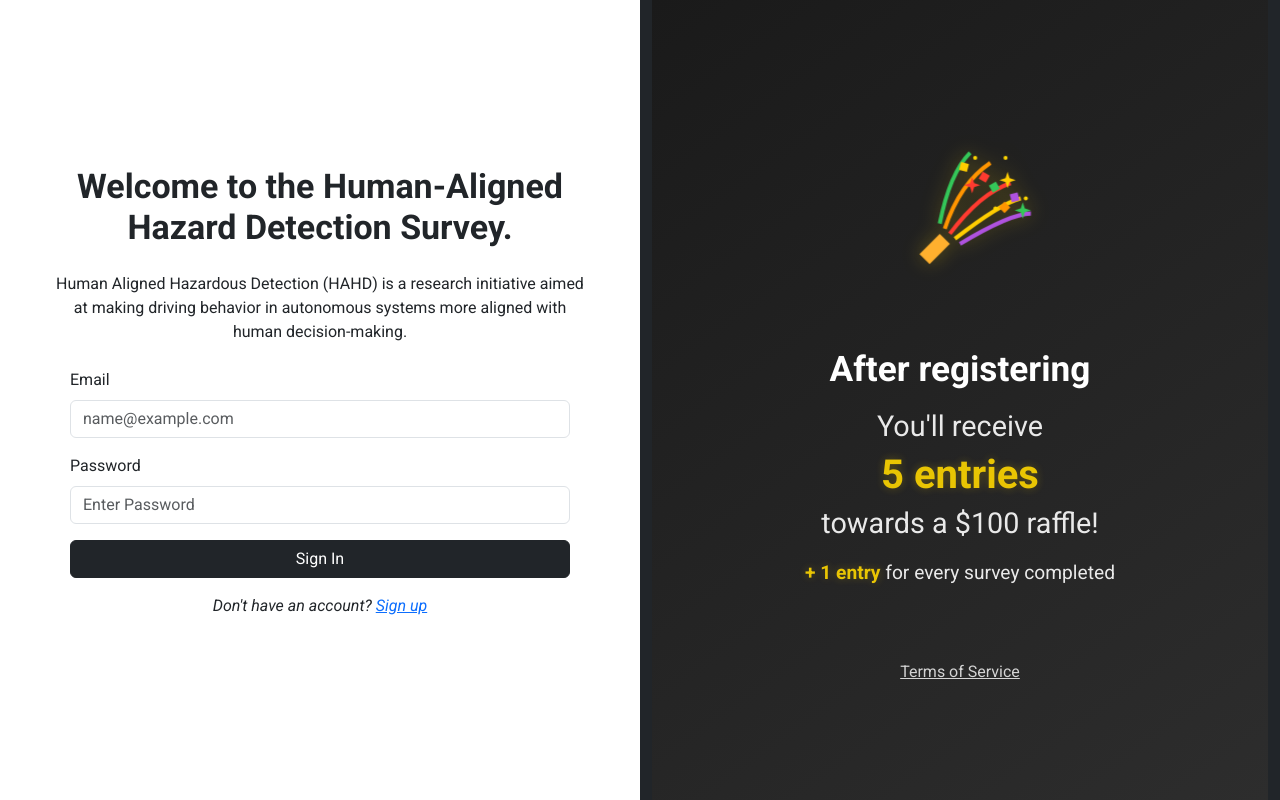
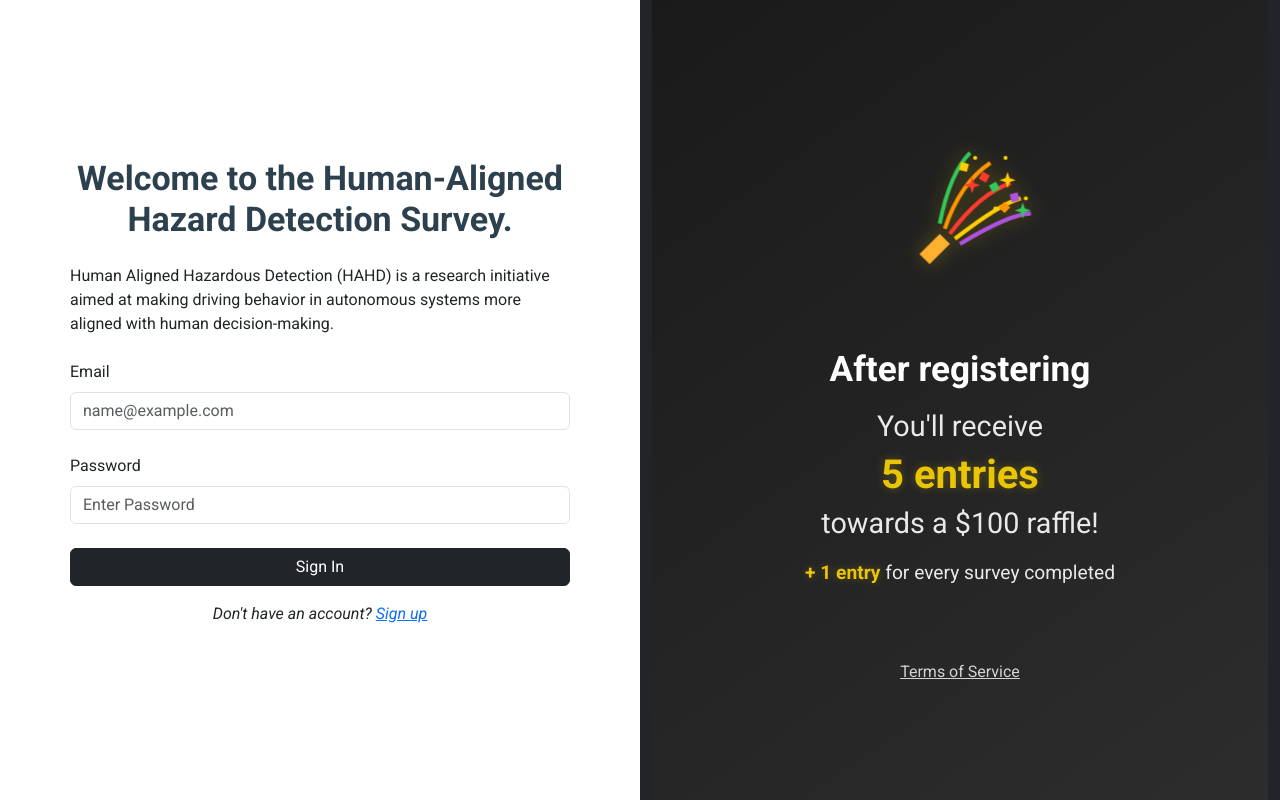
Before and after one commit to notthattal/Human-Alignment-Hazardous-Driving-Detection, a React (Vite) app in the folder frontend/: page / in a window 1280 px wide. Built offline with nearby package versions, Linux system fonts and the light colour scheme.

Commit message:
made a few styling changes to registration form/signin

```diff
--- a/frontend/src/pages/LandingPage/LandingPage.module.css
+++ b/frontend/src/pages/LandingPage/LandingPage.module.css
@@ -1,3 +1,7 @@
+* {
+  font-family: 'Roboto', sans-serif;
+}
+
 .container {
     min-height: 100vh;
     background-color: #f8f9fa;
@@ -12,7 +16,7 @@
     font-size: 2.5rem;
     font-weight: 600;
     font-style: italic;
-    color: #212529;
+    color: #2D404E;
     z-index: 1100;
   }
 
@@ -57,10 +61,12 @@
     background-color: white;
     padding: 10px;
     border-radius: 8px;
+    font-weight: 700;
   }
 
   .stepNumber {
     font-size: 1.8rem;
+    color: #2D404E;
   }
 
   .stepTitle {
--- a/frontend/src/pages/LandingPage/LandingPage.tsx
+++ b/frontend/src/pages/LandingPage/LandingPage.tsx
@@ -45,7 +45,7 @@ const LandingPage: React.FC = () => {
                         <div className={styles.carouselItem}>
                             <div className={styles.content}>
                                 <div className={styles.stepHeader}>
-                                    <i className={`bi bi-1-square ${styles.stepNumber}`}></i>
+                                    <div className={styles.stepNumber}>1)</div>
                                     <h2 className={styles.stepTitle}>Eye-Tracker Calibration</h2>
                                 </div>
                                 <p className={styles.description}>
@@ -67,7 +67,7 @@ const LandingPage: React.FC = () => {
                         <div className={styles.carouselItem}>
                             <div className={styles.content}>
                                 <div className={styles.stepHeader}>
-                                    <i className={`bi bi-2-square ${styles.stepNumber}`}></i>
+                                <div className={styles.stepNumber}>2)</div>
                                     <h2 className={styles.stepTitle}>Observe Driving Footage</h2>
                                 </div>
                                 <p className={styles.description}>
@@ -131,7 +131,7 @@ const LandingPage: React.FC = () => {
                         <div className={styles.carouselItem}>
                             <div className={styles.content}>
                                 <div className={styles.stepHeader}>
-                                    <i className={`bi bi-3-square ${styles.stepNumber}`}></i>
+                                <div className={styles.stepNumber}>3)</div>
                                     <h2 className={styles.stepTitle}>Post-Simulation Survey</h2>
                                 </div>
                                 <p className={styles.description}>
--- a/frontend/src/pages/Registration/RegistrationPage.module.css
+++ b/frontend/src/pages/Registration/RegistrationPage.module.css
@@ -3,11 +3,13 @@
     font-family: 'Roboto', sans-serif;
     text-align: center;
     font-weight: 700;
+    color: #2D404E;
 }
 
 .content {
     font-family: 'Roboto', sans-serif;
-    text-align: center;
+    text-align: left;
+    font-style: italic;
 }
 
 .confirmPasswordWarning {
@@ -30,11 +32,14 @@
 }
 
 .containerWrapper {
-    max-width: 100vw;
     width: 70%;
     display: flex;
     flex-direction: column;
-    gap: 50px;
+    background-color: white;
+    padding: 25px;
+    border-radius: 12px;
+    box-shadow: 0 10px 25px rgba(0, 0, 0, 0.15),
+                0 5px 15px rgba(0, 0, 0, 0.1);
 }
 
 .buttonGroup {
--- a/frontend/src/pages/Registration/RegistrationPage.tsx
+++ b/frontend/src/pages/Registration/RegistrationPage.tsx
@@ -140,7 +140,7 @@ const RegistrationPage: React.FC = () => {
         if (name === 'referredByUser' && value.length == REFERRAL_CODE_LENGTH) {
             const referralCode: ReferralCode = { code: value }
             handleValidateReferral(referralCode);
-        } else if (name === 'referredByUser' && value.length >= 1 ) {
+        } else if (name === 'referredByUser' && value.length >= 1) {
             setIsValidReferral(false);
         }
     };
@@ -206,7 +206,8 @@ const RegistrationPage: React.FC = () => {
     }
 
     return (
-        <Container fluid className="vh-100 px-4 py-4">
+        <div className={styles.container}>
+            <Container className={styles.containerWrapper}>
                 <Row className="h-100">
                     {/* First Column */}
                     <Col
@@ -216,8 +217,8 @@ const RegistrationPage: React.FC = () => {
                             <h1 className={`${styles.title} mb-4 text-center`}>
                                 Survey Registration
                             </h1>
-                        <p className={`${styles.content} mb-4 text-center`}>
-                            This form collects information to understand how different backgrounds influence hazard detection while driving. Your responses are confidential and used only for research purposes. Participation is voluntary
+                            <p className={`${styles.content} mb-4`}>
+                               <span style={{color: 'red'}}>*</span> This form collects information to understand how different backgrounds influence hazard detection while driving. Your responses are confidential and used only for research purposes. Participation is voluntary
                             </p>
                         </div>
                         <div style={{ maxWidth: '700px', width: '100%' }}>
@@ -448,6 +449,7 @@ const RegistrationPage: React.FC = () => {
                     </Col>
                 </Row>
             </Container>
+        </div>
     )
 }
 
--- a/frontend/src/pages/SignIn/SignInPage.module.css
+++ b/frontend/src/pages/SignIn/SignInPage.module.css
@@ -3,11 +3,24 @@
     font-family: 'Roboto', sans-serif;
     text-align: center;
     font-weight: 700;
+    color: #2D404E;
   }
 
   .content {
     font-family: 'Roboto', sans-serif;
-    text-align: center;
+    text-align: left;
+  }
+
+  .contentWrapper {
+    max-width: 500px;
+  }
+
+  .headerWrapper {
+    display: flex;
+    flex-direction: column;
+    max-width: 600px;
+    align-items: center;
+    justify-content: center;
   }
 
   .confirmPasswordWarning {
--- a/frontend/src/pages/SignIn/SignInPage.tsx
+++ b/frontend/src/pages/SignIn/SignInPage.tsx
@@ -190,16 +190,18 @@ const SignInPage: React.FC = () => {
                 <Col
                     md={6}
                     className="d-flex flex-column justify-content-center align-items-center px-5">
-                    <div style={{ maxWidth: '650px' }}>
+                    <div className={styles.headerWrapper}>
                         <h1 className={`${styles.title} mb-4 text-center`}>
                             Welcome to the Human-Aligned Hazard Detection Survey.
                         </h1>
-                        <p className={`${styles.content} mb-4 text-center`}>
-                            Human Aligned Hazardous Detection (HAHD) is a research initiative aimed at making driving behavior in autonomous systems more aligned with human decision-making.
-                        </p>
+                        <div className={styles.contentWrapper}>
+                            <p className={`${styles.content} mb-4`}>
+                                Human Aligned Hazardous Detection (HAHD) is a research initiative aimed at making driving behavior in autonomous systems more aligned with human decision-making.
+                            </p>
+                        </div>
                     </div>
                     <Form onSubmit={handleSubmit} style={{ width: '100%', maxWidth: '500px' }}>
-                        <Form.Group className="mb-3" controlId="formGridEmail">
+                        <Form.Group className="mb-4" controlId="formGridEmail">
                             <Form.Label>Email</Form.Label>
                             <Form.Control
                                 type="email"
@@ -211,7 +213,7 @@ const SignInPage: React.FC = () => {
                             />
                         </Form.Group>
 
-                        <Form.Group className="mb-3" controlId="formGridPassword">
+                        <Form.Group className="mb-4" controlId="formGridPassword">
                             <Form.Label>Password</Form.Label>
                             <Form.Control
                                 type="password"
```
Lines whose indentation alone changed are shown as unchanged.
